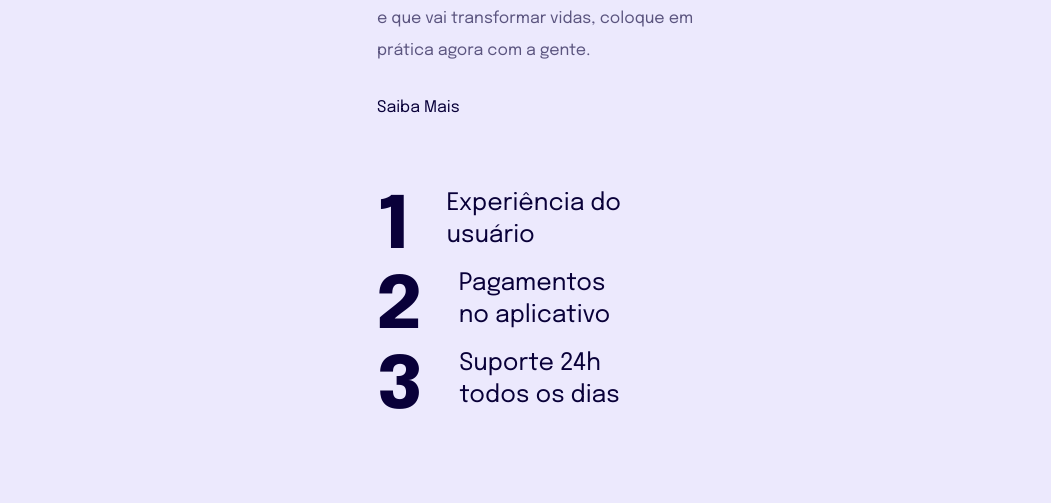
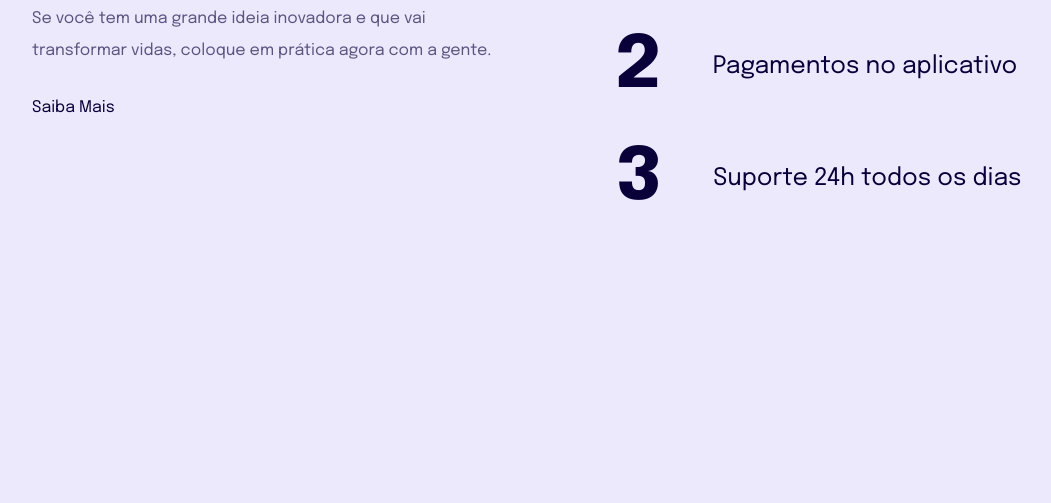
Before and after one commit to Rafael862/treinando-responsividade, a plain HTML site: page index.html in a window 1280 px wide. Shown: the part 297-800 px from the top of the page, without its empty margins (98-1149 px from the left). Drawn offline with Linux system fonts and the light colour scheme.

Commit message:
finalizado

```diff
--- a/index.html
+++ b/index.html
@@ -15,6 +15,7 @@
 <body>
 
         <main>
+            <div>
                 <p>
                     nosso trabalho
                 </p>
@@ -28,6 +29,7 @@
                 <a href="#">
                     Saiba Mais
                 </a>
+            </div>
             <ul>
                 <li><span>1</span> Experiência do usuário</li>
                 <li><span>2</span> Pagamentos no aplicativo</li>
--- a/style.css
+++ b/style.css
@@ -75,6 +75,10 @@ ul li {
     gap: 3.8rem;
 }
 
+ul li + li {
+    margin-top: 3.2rem;
+}
+
 ul li span {
     font-weight: 800;
     font-size: 7.2rem;
@@ -83,3 +87,29 @@ ul li span {
 
     color: #090039;
 }
+
+@media (min-width: 700px) {
+    body {
+        margin: 8rem;
+    }
+
+    main {
+        display: flex;
+        gap: 10rem;
+        max-width: 1020px;
+
+    }
+
+    main > div {
+        max-width: 484px;
+    }
+
+    ul li {
+        gap: 5.3rem;
+        max-width: 450px;
+        align-items: center;
+
+    }
+
+
+}
```
Lines whose indentation alone changed are shown as unchanged.
